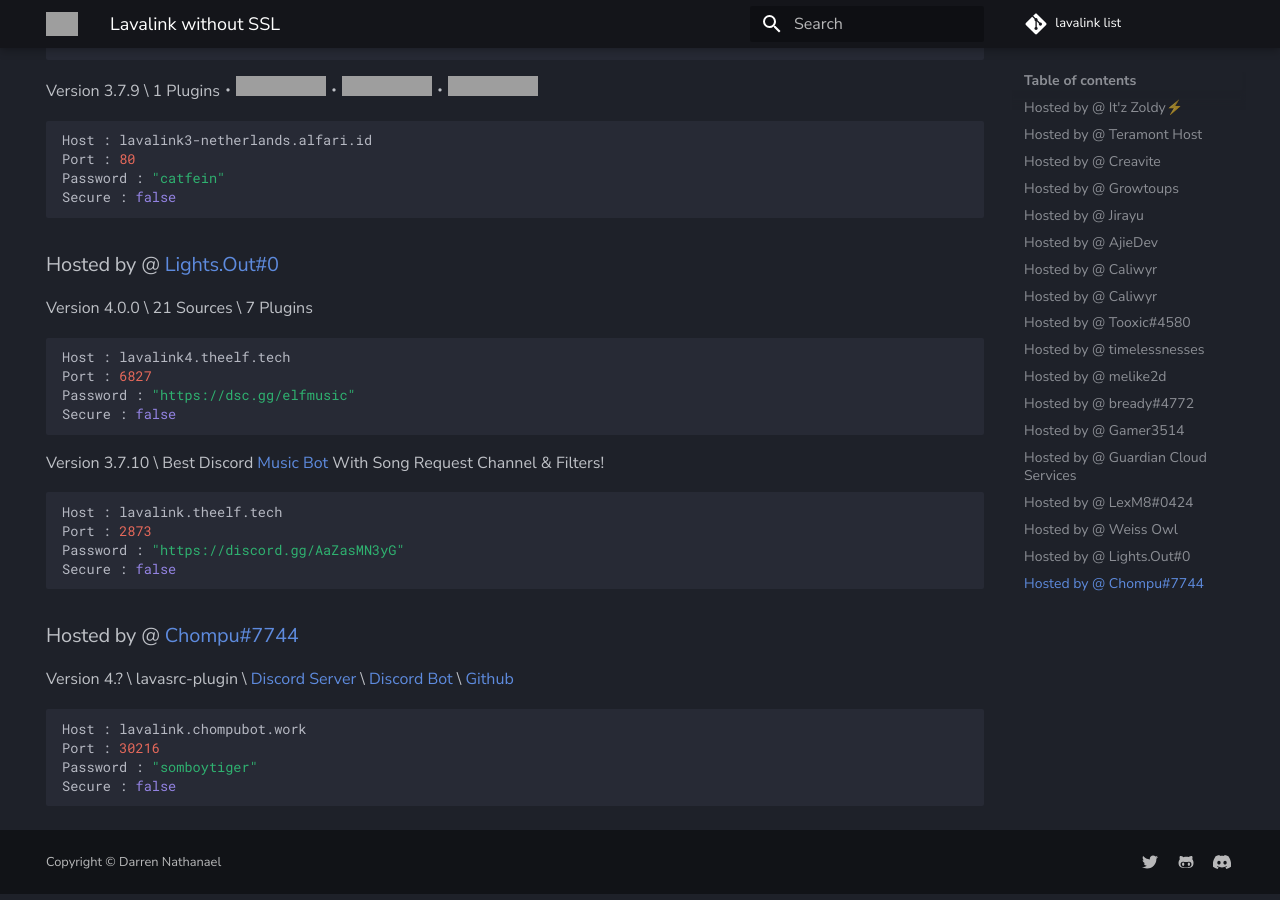
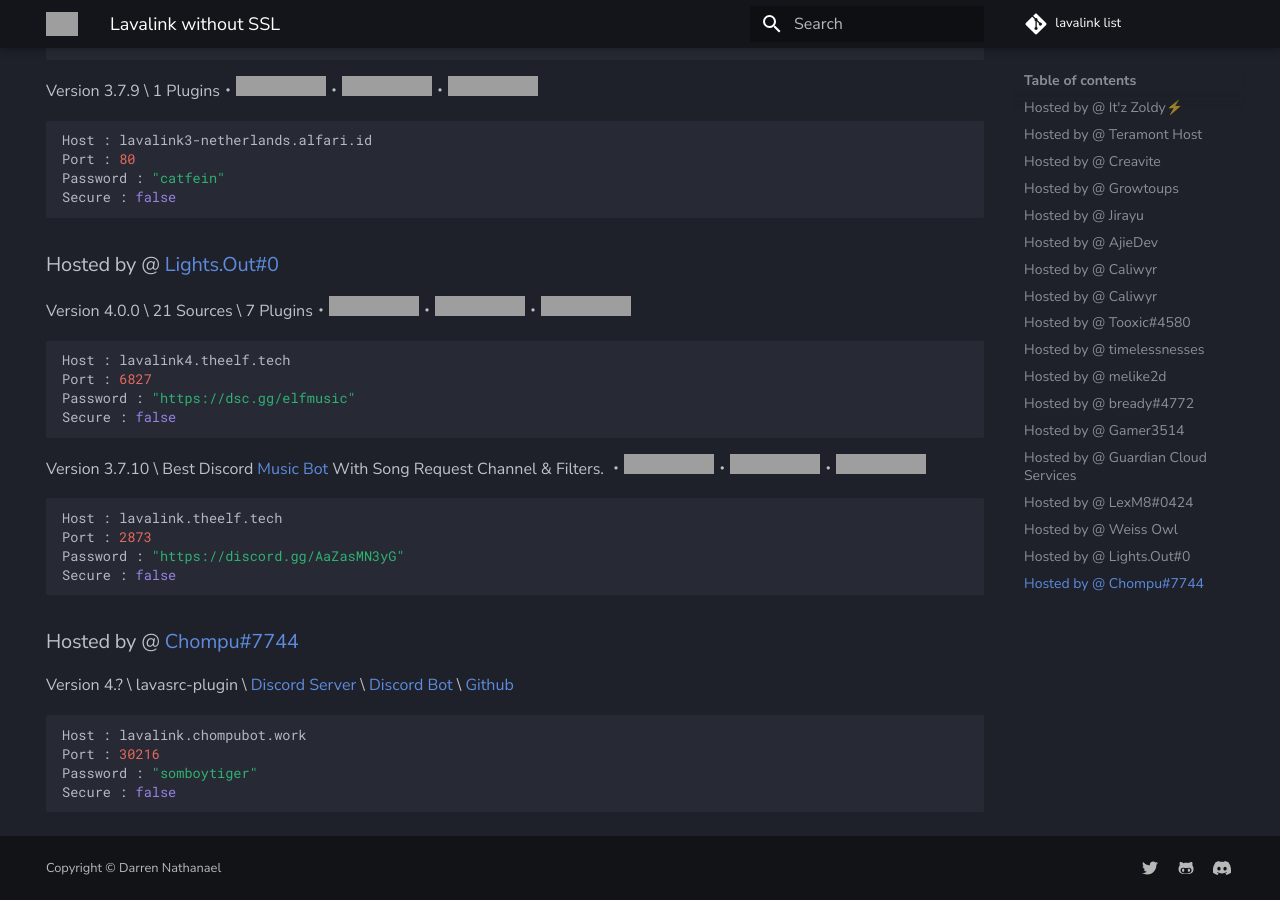
Before and after one commit to DarrenOfficial/lavalink-list, an MkDocs documentation site: the page built from docs/NoSSL/lavalink-without-ssl.md, in a window 1280 px wide and 900 px high, scrolled down 5322 px. Built offline with MkDocs 1.6.1 and Material for MkDocs 9.7.7, drawn with Linux system fonts in a browser that asks for light colours; comment, search, counter and statistics services are not loaded; grey boxes are pictures that could not be loaded.

Commit message:
Update lavalink-without-ssl.md  (#453)
Update lavalink-without-ssl.md

````diff
--- a/docs/NoSSL/lavalink-without-ssl.md
+++ b/docs/NoSSL/lavalink-without-ssl.md
@@ -250,7 +250,7 @@ Secure : false
 ```
 
 ### Hosted by @ [Lights.Out#0](https://discord.gg/AaZasMN3yG)
-Version 4.0.0 \ 21 Sources \ 7 Plugins
+Version 4.0.0 \ 21 Sources \ 7 Plugins・![Uptime](http://hp8.nexcord.com:10733/api/badge/1/uptime)・![Ping](http://hp8.nexcord.com:10733/api/badge/1/ping)・![Status](http://hp8.nexcord.com:10733/api/badge/1/status)
 ```bash
 Host : lavalink4.theelf.tech
 Port : 6827
@@ -258,7 +258,7 @@ Password : "https://dsc.gg/elfmusic"
 Secure : false
 ```
 
-Version 3.7.10 \ Best Discord [Music Bot](https://discord.com/oauth2/authorize?client_id=1076205165587222618&permissions=139657014608&scope=bot%20applications.commands) With Song Request Channel & Filters!
+Version 3.7.10 \ Best Discord [Music Bot](https://discord.com/oauth2/authorize?client_id=1076205165587222618&permissions=139657014608&scope=bot%20applications.commands) With Song Request Channel & Filters. ・![Uptime](http://hp8.nexcord.com:10733/api/badge/2/uptime)・![Ping](http://hp8.nexcord.com:10733/api/badge/2/ping)・![Status](http://hp8.nexcord.com:10733/api/badge/2/status)
 ```bash
 Host : lavalink.theelf.tech
 Port : 2873
````
